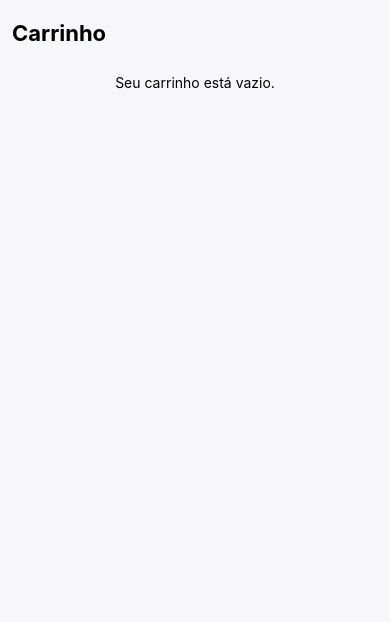
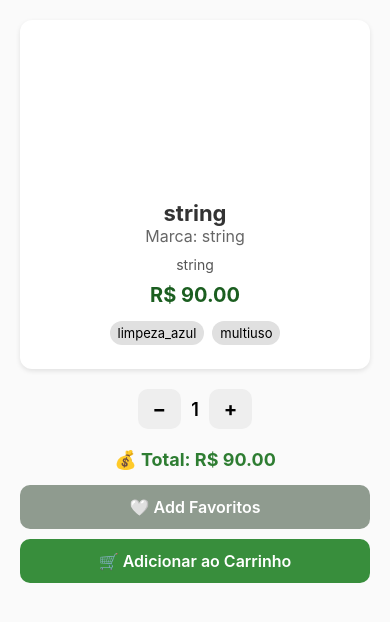
Before and after one commit to KarlaKirchhoff/ImperioLimpeza_store_ReactNative, a React Native app: screen / in a window 390 px wide. Shown: the top 622 px of the page. Built offline with nearby package versions, Linux system fonts and the light colour scheme.

Commit message:
update: tela de visualizar produto recebendo e renderizando o produto como parâmetro

```diff
--- a/App.tsx
+++ b/App.tsx
@@ -12,10 +12,22 @@ import Produto_Screen from './src/Screens/Produto/Produto_Screen';
 import HistoricoPedidos_Screen from './src/Screens/HistoricoPedidos/HistoricoPedidos_Screen';
 import CarrrinhoCompras_Screen from './src/Screens/CarrinhoCompras/CarrinhoCompras';
 
+const produto = {
+  cod: 'string',
+  nome: 'string',
+  marca: 'string',
+  preco: 90,
+  termos_pesquisa: "#limpeza_azul#multiuso", // exemplo: "#limpeza_azul#multiuso"
+  descricao: 'string',
+  dt_criacao: '2020-01-12', // ISO string
+  categorias: [{id: '1', nome: "limpeza"}, {id: '2', nome: "casa"}],
+  imagem: '' // uri local do arquivo redimensionado
+}
+
 const App: React.FC = () => {
   return (
     <SafeAreaView style={styles.container}>
-      <CarrrinhoCompras_Screen />
+      <Produto_Screen produto={produto} />
       <StatusBar style="auto" />
     </SafeAreaView>
   );
--- a/src/Screens/Produto/Produto_Screen.tsx
+++ b/src/Screens/Produto/Produto_Screen.tsx
@@ -8,11 +8,11 @@ import {
   Alert,
 } from "react-native";
 
-import { Produto } from "../CadastrarProduto/CadastrarProduto_Screen";
+import type { Produto } from "../CadastrarProduto/CadastrarProduto_Screen";
 
 
 // Página principal
-export default function Produto_Screen(produto: Produto) {
+export default function Produto_Screen({produto}: {produto: Produto}) {
 
   let estoque = 20
 
@@ -96,6 +96,12 @@ interface ProdutoInfoProps {
 }
 
 const ProdutoInfo_Component: React.FC<ProdutoInfoProps> = ({ produto }) => {
+
+  const termos = produto.termos_pesquisa.split("#")
+  .map(item => item.trim())
+  .filter(item => item.length > 0);
+  console.log(termos);
+
   return (
     <View style={styles.produtoContainer}>
       <Image source={{ uri: produto.imagem }} style={styles.imgProduto} />
@@ -112,7 +118,7 @@ const ProdutoInfo_Component: React.FC<ProdutoInfoProps> = ({ produto }) => {
       <Text style={styles.preco}>R$ {produto.preco.toFixed(2)}</Text>
 
       <View style={styles.termosContainer}>
-        {produto.termos_pesquisa.map((t, index) => (
+        {termos.map((t: string, index: number) => (
           <Text key={index} style={styles.termo}>
             {t}
           </Text>
```
